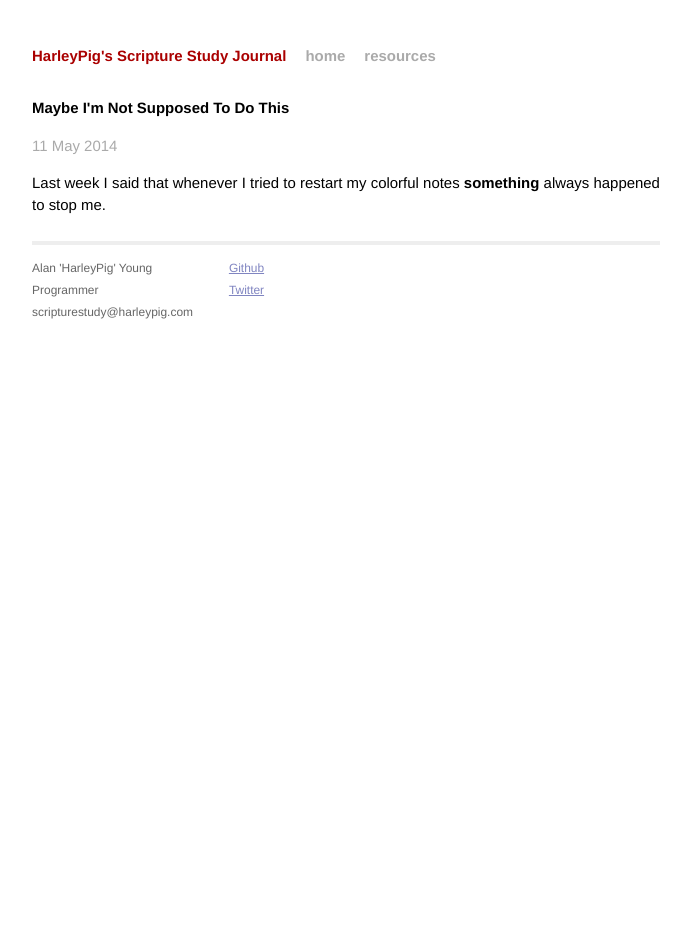
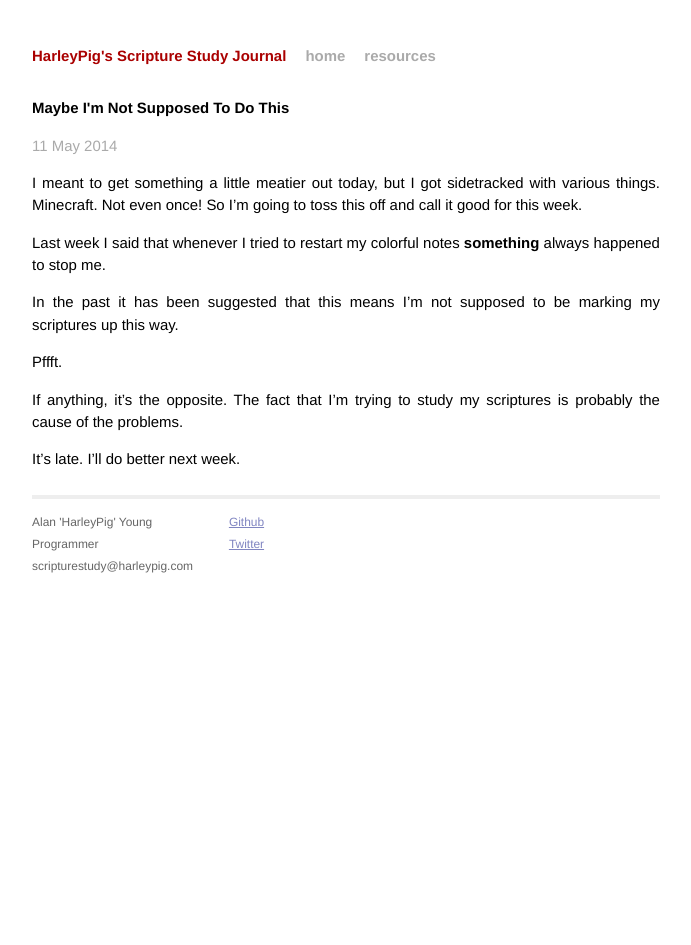
Before and after one commit to harleypig/scripturestudy.org, a Jekyll site: the page built from _posts/2014-05-11-Maybe-Im-Not-Supposed-To-Do-This.md, in a window 1280 px wide. Shown: the whole page, without its empty margins (294-985 px from the left). Built offline with Jekyll 4.4.1, drawn with Linux system fonts in a browser that asks for light colours; Markdown is read by kramdown in place of the engine named in the settings.

Commit message:
post for the week

```diff
--- a/_posts/2014-05-11-Maybe-Im-Not-Supposed-To-Do-This.md
+++ b/_posts/2014-05-11-Maybe-Im-Not-Supposed-To-Do-This.md
@@ -3,5 +3,19 @@ layout: post
 title: "Maybe I'm Not Supposed To Do This"
 ---
 
+I meant to get something a little meatier out today, but I got sidetracked
+with various things. Minecraft. Not even once! So I'm going to toss this off
+and call it good for this week.
+
 Last week I said that whenever I tried to restart my colorful notes
 **something** always happened to stop me.
+
+In the past it has been suggested that this means I'm not supposed to be
+marking my scriptures up this way.
+
+Pffft.
+
+If anything, it's the opposite.  The fact that I'm trying to study my
+scriptures is probably the cause of the problems.
+
+It's late. I'll do better next week.
```
